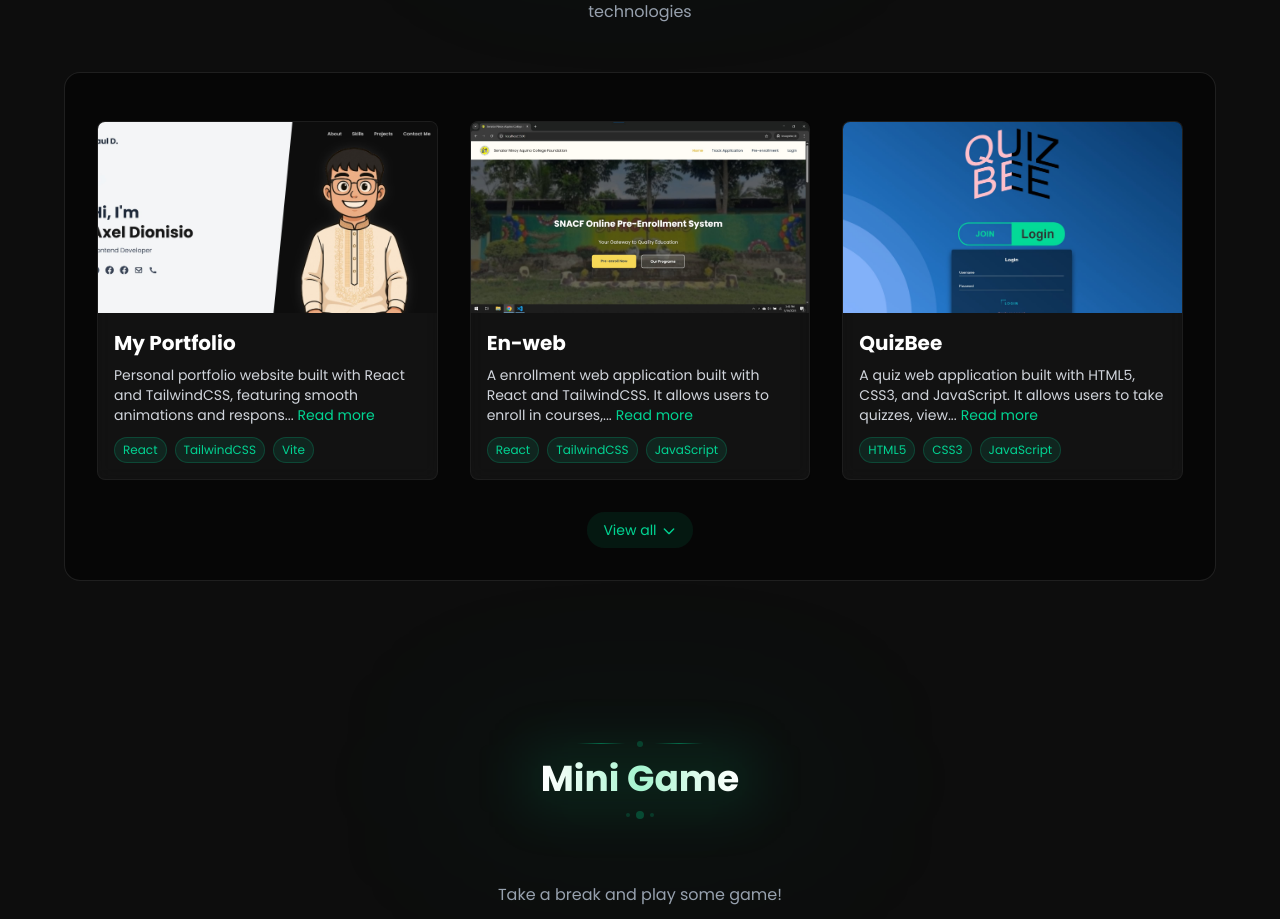
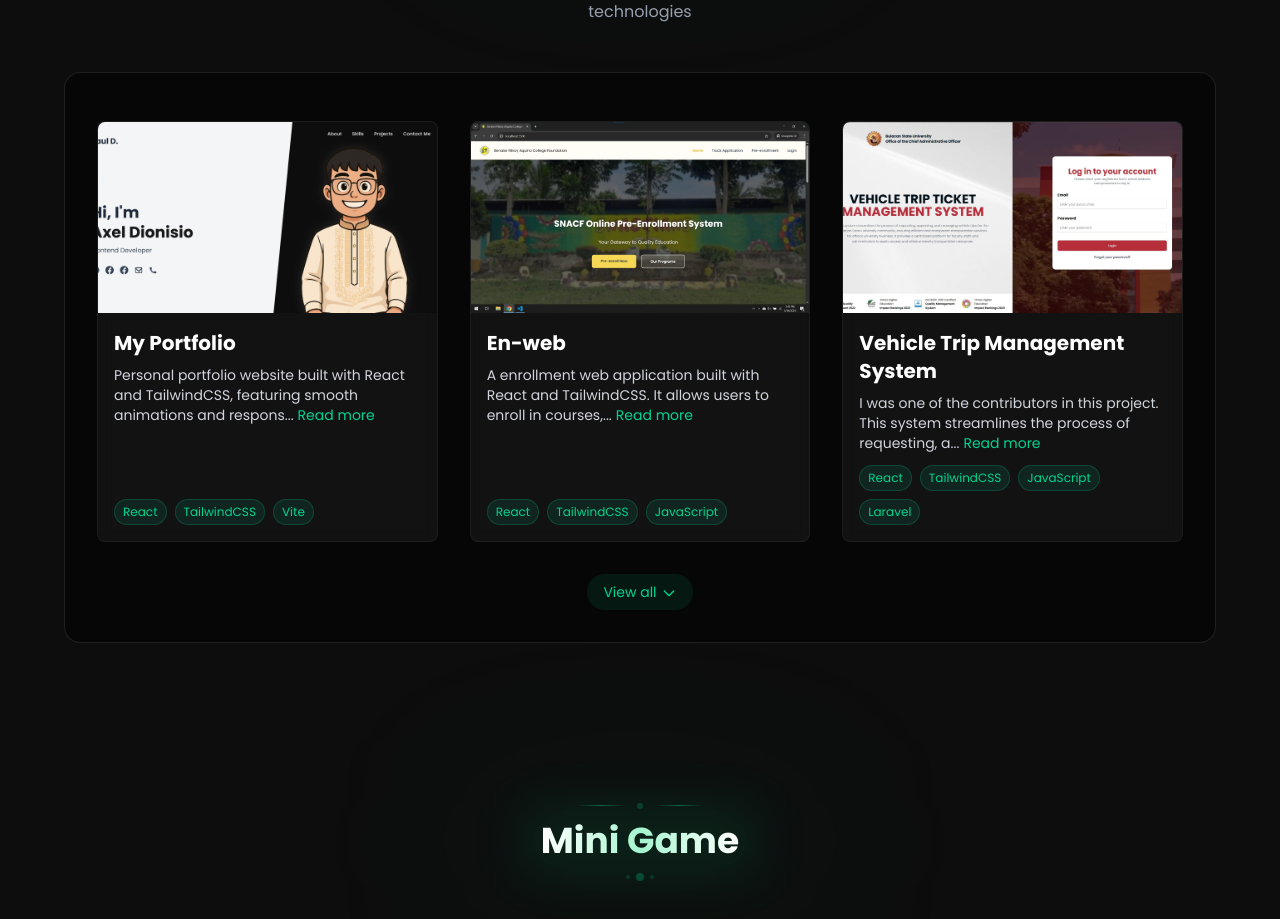
Before and after one commit to OreoIsCoding/my-portfolio, a React (Vite) app: page / in a window 1280 px wide. Shown: the part 5809-6728 px from the top of the page. Built offline with nearby package versions, Linux system fonts and the light colour scheme; no server answers; the database is empty.

Commit message:
Updated projects data

```diff
--- a/datasets/projectsData.json
+++ b/datasets/projectsData.json
@@ -12,6 +12,12 @@
     "tech": ["React", "TailwindCSS", "JavaScript"]
   },
   {
+    "title": "Vehicle Trip Management System",
+    "description": "I was one of the contributors in this project. \nThis system streamlines the process of requesting, approving, and managing vehicle trips for the Bulacan State University community, ensuring efficient and transparent transportation services for official university business.\nIt provides a centralized platform for faculty, staff, and administrators to easily access and utilize university transportation resources.",
+    "image": "cao.jpg",
+    "tech": ["React", "TailwindCSS", "JavaScript", "Laravel"]
+  },
+  {
     "title": "QuizBee",
     "description": "A quiz web application built with HTML5, CSS3, and JavaScript. It allows users to take quizzes, view results, and track progress. The admin can create and manage quizzes. It is real-time like kahoot.",
     "image": "QuizBee.jpg",
@@ -23,4 +29,6 @@
     "image": "typing_test.jpg",
     "tech": ["HTML5", "CSS3", "JavaScript"]
   }
+
+
 ]
--- a/src/data/projectsData.js
+++ b/src/data/projectsData.js
@@ -2,6 +2,7 @@ import myPortfolio from "../assets/project-images/my-portfolio.jpg";
 import enWeb from "../assets/project-images/snacf.jpg";
 import quizBee from "../assets/project-images/QuizBee.jpg";
 import typingTest from "../assets/project-images/typing_test.jpg";
+import cao from "../assets/project-images/cao.jpg";
 import projectsDataJson from '../../datasets/projectsData.json';
 
 // Map image filenames to imported images
@@ -9,7 +10,8 @@ const imageMap = {
   "my-portfolio.jpg": myPortfolio,
   "snacf.jpg": enWeb,
   "QuizBee.jpg": quizBee,
-  "typing_test.jpg": typingTest
+  "typing_test.jpg": typingTest,
+  "cao.jpg": cao,
 };
 
 export const projectsData = projectsDataJson.map(project => ({
```
Also changed, not shown: src/assets/project-images/cao.jpg (added).
